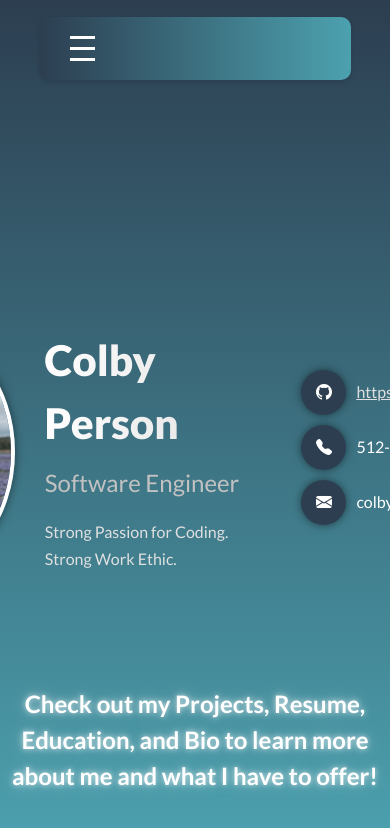
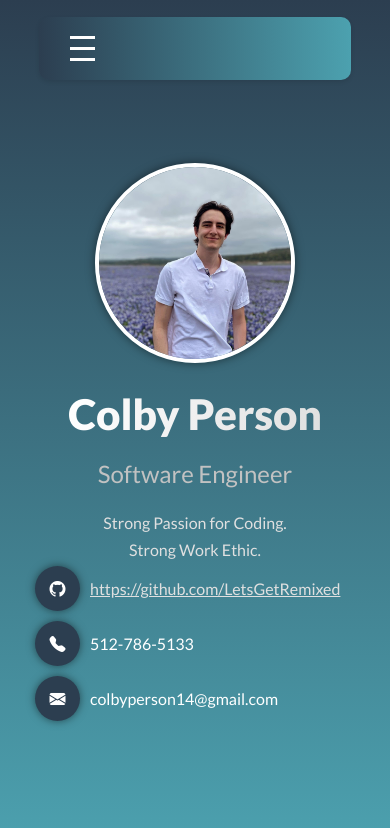
Before and after one commit to LetsGetRemixed/PersonalWebsite, a React (Create React App) app in the folder colby-person/: page / in a window 390 px wide. Shown: the top 828 px of the page. Built offline with nearby package versions, Linux system fonts and the light colour scheme; a web font is replaced by a local one.

Commit message:
Home page wraps
home page wraps for small screens

```diff
--- a/colby-person/src/components/homepage/Home.css
+++ b/colby-person/src/components/homepage/Home.css
@@ -5,7 +5,7 @@
   justify-content: center;
   align-items: center;
   height: 100vh; /* Full viewport height */
-  padding-top: 60px; /* Adjust to avoid navbar overlap */
+  padding-top: 50px; /* Adjust to avoid navbar overlap */
   padding-left: 20px;
   padding-right: 20px;
   background: linear-gradient(to bottom, #2c3e50, #4ca1af); /* Updated background */
@@ -72,6 +72,15 @@
   display: inline-block; /* Necessary for transform effects */
 }
 
+.footer {
+  display: flex;
+  justify-content: center;
+  align-items: center;
+  width: 100%;
+  background: linear-gradient(to right, #2c3e50, #4ca1af); /* Match the background */
+  padding: 40px 0;
+}
+
 .glowing-text {
   font-size: 24px; /* Big bold text */
   font-weight: bold; /* Bold text style */
@@ -80,10 +89,9 @@
   text-shadow: 0 0 5px rgba(255, 255, 255, 0.5), /* Outer light white glow */
                0 0 10px rgba(255, 255, 255, 0.4), /* Pronounced white glow */
                0 0 20px rgba(255, 255, 255, 0.3); /* Subtle glow effect */
-  position: fixed; /* Fixed at the bottom */
+  margin-top: 20px; /* Space above the text */
   width: 100%; /* Full width */
-  bottom: 50px; /* 50 pixels from the bottom */
-  left: 0; /* Align left edge */
+  flex-shrink: 0; /* Prevent shrinking */
 }
 
 body, html {
@@ -140,3 +148,28 @@ body, html {
   align-items: center; /* Vertically centers the icon and text */
   margin-bottom: 10px; /* Space below each contact item */
 }
+
+@media (max-width: 768px) {
+  .intro-container {
+      flex-direction: column; /* Stack elements vertically */
+      align-items: center; /* Center items horizontally */
+      margin-left: 0; /* Reset margin */
+  }
+
+  .profile-pic {
+      width: 200px; /* Adjust size for smaller screens */
+      height: 200px; /* Adjust size for smaller screens */
+      margin-bottom: 20px; /* Space below the profile pic */
+  }
+
+  .introduction {
+      margin-left: 0; /* Reset margin */
+      text-align: center; /* Center text for smaller screens */
+  }
+
+  .contact-info {
+      margin-left: 0; /* Reset margin */
+      align-items: left; /* Center items horizontally */
+
+  }
+}
--- a/colby-person/src/components/homepage/Home.js
+++ b/colby-person/src/components/homepage/Home.js
@@ -17,7 +17,6 @@ function Home() {
             <div className="ethics">Strong Passion for Coding.</div>
             <div className="ethics">Strong Work Ethic.</div>
           </div>
-
           <div className="contact-info">
             <div className="contact-item">
               <a href="https://github.com/LetsGetRemixed" className="icon-button">
@@ -39,26 +38,14 @@ function Home() {
               </a>
               <span className="contact-text">colbyperson14@gmail.com</span>
             </div>
-
-
-
           </div>
-
-
-
         </div>
-
+      </div>
+      <div className="footer">
         <div className="glowing-text">
-            Check out my Projects, Resume, Education, and Bio to learn more about me and what I have to offer!
+          Check out the Projects, Resume, Education, and Bio tabs to learn more about me and what I have to offer!
         </div>
-
-
-
       </div>
-
-
-
-
     </div>
   );
 }
```
Lines whose indentation alone changed are shown as unchanged.
